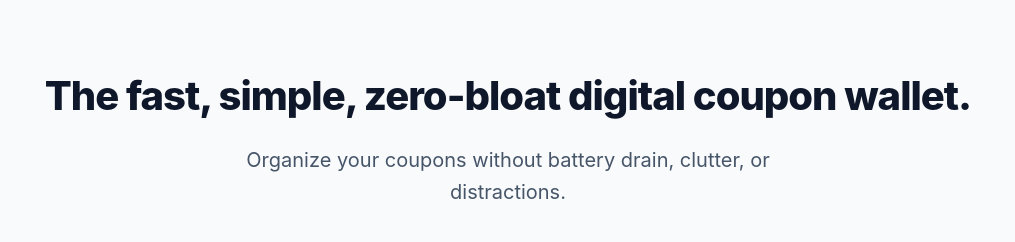
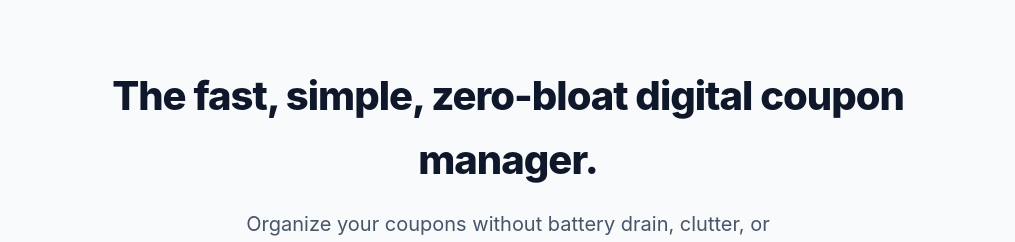
Before and after one commit to aptem-k/aptem-k.github.io, a plain HTML site: page copon/index.html in a window 1280 px wide. Shown: the top 242 px of the page, without its empty margins (132-1147 px from the left). Drawn offline with Linux system fonts and the light colour scheme.

Commit message:
Update title and header text in index.html

```diff
--- a/copon/index.html
+++ b/copon/index.html
@@ -4,7 +4,7 @@
   <meta charset="UTF-8">
   <meta name="viewport" content="width=device-width, initial-scale=1.0">
   <meta name="google-site-verification" content="FtFy1SkzgABD0xK42TorGuzidr4-XOKsnBTxP6JafkU" />
-  <title>co-pon - Digital Coupon Manager</title>
+  <title>co-pon | Digital Coupon Manager</title>
   <style>
     :root {
       --primary: #2563eb;
@@ -129,7 +129,7 @@
 
   <header>
     <div class="container">
-      <h1>The fast, simple, zero-bloat digital coupon wallet.</h1>
+      <h1>The fast, simple, zero-bloat digital coupon manager.</h1>
       <p>Organize your coupons without battery drain, clutter, or distractions.</p>
     </div>
   </header>
```
